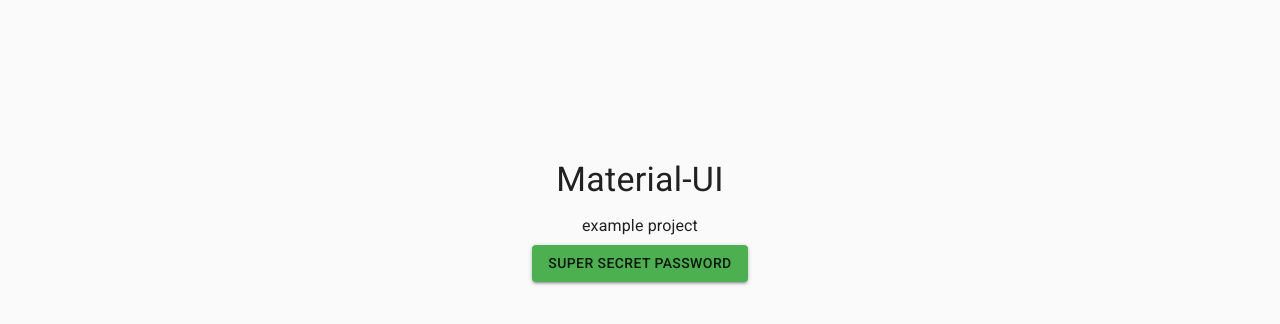
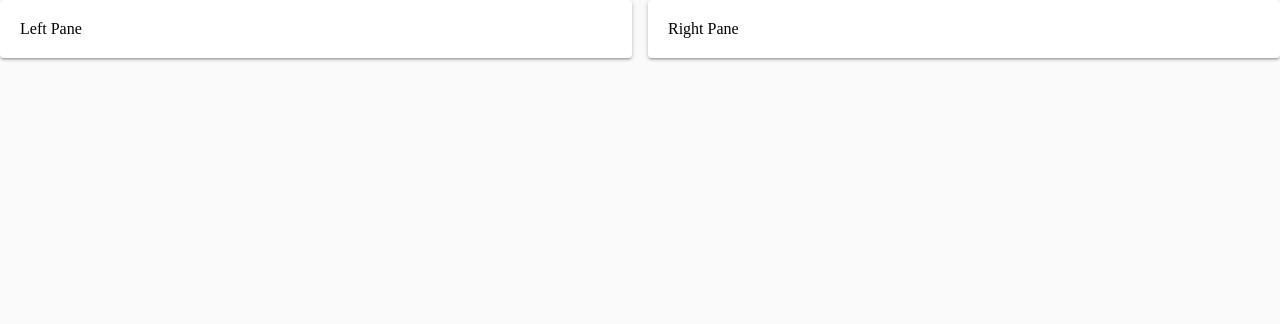
Before and after one commit to LJEsp/study-material-ui, a React (Create React App) app: page / in a window 1280 px wide. Shown: the top 324 px of the page. Built offline with nearby package versions, Linux system fonts and the light colour scheme.

Commit message:
Mema commit

```diff
--- /dev/null
+++ b/src/App.js
@@ -0,0 +1,36 @@
+import React, { Component, Fragment } from "react";
+import { Grid, Paper } from "@material-ui/core";
+import { withStyles } from "@material-ui/core/styles";
+import withRoot from "./withRoot";
+
+import { Footer, Header } from "./components";
+import { Home } from "./pages";
+
+const styles = {
+  paper: {
+    padding: "20px"
+  }
+};
+
+class App extends Component {
+  render() {
+    const { classes } = this.props;
+
+    return (
+      <Fragment>
+        {/* <Grid container sm={12} spacing={16}>
+          <Grid item sm>
+            <Paper className={classes.paper}>Left</Paper>
+          </Grid>
+          <Grid item sm>
+            <Paper className={classes.paper}>Right</Paper>
+          </Grid>
+        </Grid> */}
+
+        <Home />
+      </Fragment>
+    );
+  }
+}
+
+export default withRoot(withStyles(styles)(App));
--- /dev/null
+++ b/src/components/Footer/Footer.js
@@ -0,0 +1,11 @@
+import React, { Component } from 'react'
+
+export default class Footer extends Component {
+  render() {
+    return (
+      <div>
+        Footer
+      </div>
+    )
+  }
+}
--- /dev/null
+++ b/src/components/Header/Header.js
@@ -0,0 +1,27 @@
+import React, { Component, Fragment } from "react";
+import { AppBar, Toolbar, Typography, Paper, Tabs } from "@material-ui/core";
+import Tab from "@material-ui/core/Tab";
+
+export default class Header extends Component {
+  render() {
+    return (
+      <Fragment>
+        {/* <AppBar>
+          <Toolbar>
+            <Typography variant="headline" color="inherit">
+              Test
+            </Typography>
+          </Toolbar>
+        </AppBar> */}
+
+        <Paper>
+          <Tabs value={0} indicatorColor="primary" textColor="primary" centered>
+            <Tab label="Item One" />
+            <Tab label="Item Two" />
+            <Tab label="Item Three" />
+          </Tabs>
+        </Paper>
+      </Fragment>
+    );
+  }
+}
--- /dev/null
+++ b/src/components/index.js
@@ -0,0 +1,4 @@
+import Footer from "./Footer/Footer";
+import Header from "./Header/Header";
+
+export { Footer, Header };
--- a/src/index.js
+++ b/src/index.js
@@ -1,9 +1,9 @@
 import React from 'react';
 import ReactDOM from 'react-dom';
-import Index from './pages/index';
+import App from './App';
 import * as serviceWorker from './serviceWorker';
 
-ReactDOM.render(<Index />, document.getElementById('root'));
+ReactDOM.render(<App />, document.getElementById('root'));
 
 // If you want your app to work offline and load faster, you can change
 // unregister() to register() below. Note this comes with some pitfalls.
--- /dev/null
+++ b/src/pages/Home/Home.js
@@ -0,0 +1,24 @@
+import React, { Component, Fragment } from "react";
+import { Grid } from "@material-ui/core";
+import { withStyles } from "@material-ui/core/styles";
+
+import LeftPane from "./LeftPane/LeftPane";
+import RightPane from "./RightPane/RightPane";
+
+class Home extends Component {
+  render() {
+    return (
+      <Grid container spacing={16}>
+        <Grid item sm>
+          <LeftPane />
+        </Grid>
+
+        <Grid item sm>
+          <RightPane />
+        </Grid>
+      </Grid>
+    );
+  }
+}
+
+export default withStyles()(Home);
--- /dev/null
+++ b/src/pages/Home/LeftPane/LeftPane.js
@@ -0,0 +1,18 @@
+import React, { Component } from "react";
+import { Paper } from "@material-ui/core";
+import { withStyles } from "@material-ui/core/styles";
+
+const styles = {
+  root: {
+    padding: "20px"
+  }
+};
+
+class LeftPane extends Component {
+  render() {
+    const { classes } = this.props;
+
+    return <Paper className={classes.root}>Left Pane</Paper>;
+  }
+}
+export default withStyles(styles)(LeftPane);
--- /dev/null
+++ b/src/pages/Home/RightPane/RightPane.js
@@ -0,0 +1,19 @@
+import React, { Component } from "react";
+import { Paper } from "@material-ui/core";
+import { withStyles } from "@material-ui/core/styles";
+
+const styles = {
+  root: {
+    padding: "20px"
+  }
+};
+
+class RightPane extends Component {
+  render() {
+    const { classes } = this.props;
+
+    return <Paper className={classes.root}>Right Pane</Paper>;
+  }
+}
+
+export default withStyles(styles)(RightPane);
--- a/src/pages/index.js
+++ b/src/pages/index.js
@@ -1,72 +1,3 @@
-import React from 'react';
-import PropTypes from 'prop-types';
-import Button from '@material-ui/core/Button';
-import Dialog from '@material-ui/core/Dialog';
-import DialogTitle from '@material-ui/core/DialogTitle';
-import DialogContent from '@material-ui/core/DialogContent';
-import DialogContentText from '@material-ui/core/DialogContentText';
-import DialogActions from '@material-ui/core/DialogActions';
-import Typography from '@material-ui/core/Typography';
-import { withStyles } from '@material-ui/core/styles';
-import withRoot from '../withRoot';
+import Home from "./Home/Home";
 
-const styles = theme => ({
-  root: {
-    textAlign: 'center',
-    paddingTop: theme.spacing.unit * 20,
-  },
-});
-
-class Index extends React.Component {
-  state = {
-    open: false,
-  };
-
-  handleClose = () => {
-    this.setState({
-      open: false,
-    });
-  };
-
-  handleClick = () => {
-    this.setState({
-      open: true,
-    });
-  };
-
-  render() {
-    const { classes } = this.props;
-    const { open } = this.state;
-
-    return (
-      <div className={classes.root}>
-        <Dialog open={open} onClose={this.handleClose}>
-          <DialogTitle>Super Secret Password</DialogTitle>
-          <DialogContent>
-            <DialogContentText>1-2-3-4-5</DialogContentText>
-          </DialogContent>
-          <DialogActions>
-            <Button color="primary" onClick={this.handleClose}>
-              OK
-            </Button>
-          </DialogActions>
-        </Dialog>
-        <Typography variant="h4" gutterBottom>
-          Material-UI
-        </Typography>
-        <Typography variant="subtitle1" gutterBottom>
-          example project
-        </Typography>
-        <Button variant="contained" color="secondary" onClick={this.handleClick}>
-          Super Secret Password
-        </Button>
-      </div>
-    );
-  }
-}
-
-Index.propTypes = {
-  classes: PropTypes.object.isRequired,
-};
-
-export default withRoot(withStyles(styles)(Index));
+export { Home };
```
